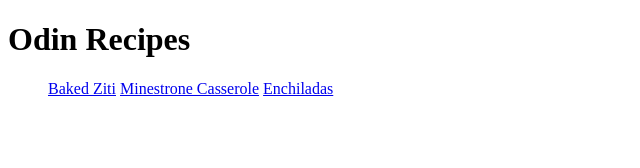
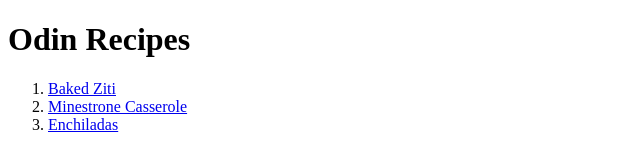
Before and after one commit to tetrisy/odin-recipes, a plain HTML site: page index.html in a window 1280 px wide. Shown: the whole page, without its empty margins (0-640 px from the left). Drawn offline with Linux system fonts and the light colour scheme.

Commit message:
Fix list in index.html
Fixed list by adding <li> tags to recipes.

```diff
--- a/index.html
+++ b/index.html
@@ -7,9 +7,9 @@
     <body>
         <h1>Odin Recipes</h1>
         <ol>
-            <a href="recipes/baked-ziti.html">Baked Ziti</a>
-            <a href="recipes/minestrone-casserole.html">Minestrone Casserole</a>
-            <a href="recipes/enchiladas.html">Enchiladas</a>
+            <li><a href="recipes/baked-ziti.html">Baked Ziti</a></li>
+            <li><a href="recipes/minestrone-casserole.html">Minestrone Casserole</a></li>
+            <li><a href="recipes/enchiladas.html">Enchiladas</a></li>
         </ol>
     </body>
 </html>
```
